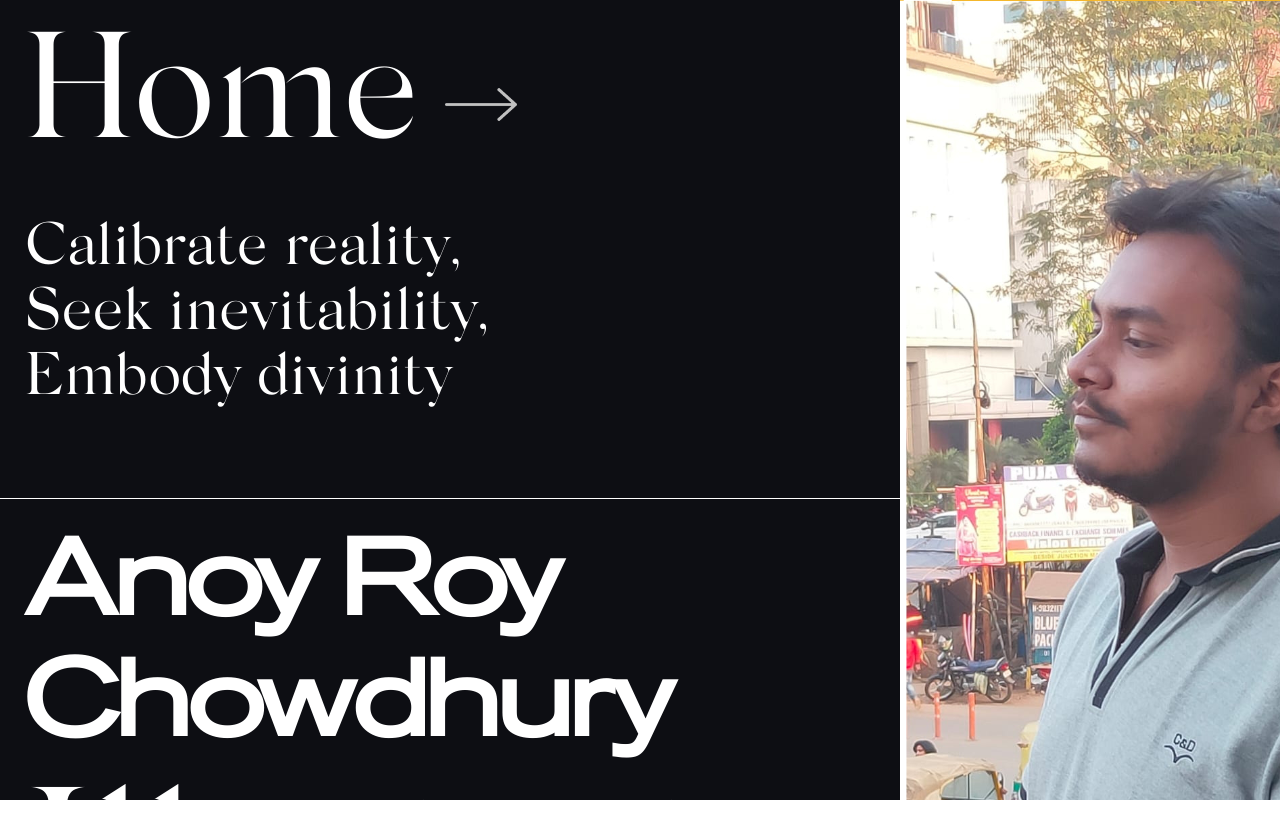
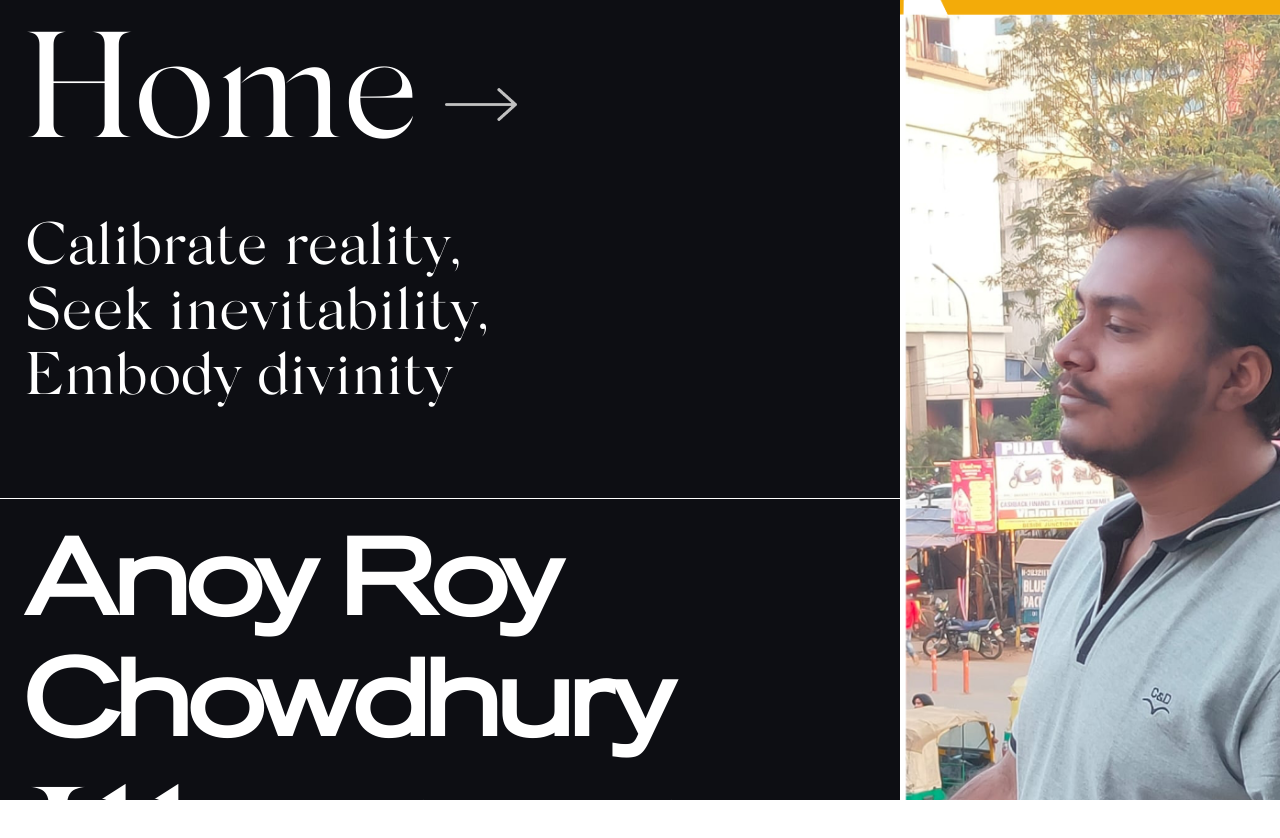
Before and after one commit to AnoyRC/PortfolioWebsite, a plain HTML site: page Index.html in a window 1280 px wide. Shown: the top 838 px of the page. Drawn offline with nearby package versions, Linux system fonts and the light colour scheme.

Commit message:
Minor Changes

```diff
--- a/Index_CSS.css
+++ b/Index_CSS.css
@@ -1,5 +1,24 @@
 body{
 	margin: 0;
+}
+/* width */
+::-webkit-scrollbar {
+  width: 10px;
+}
+
+/* Track */
+::-webkit-scrollbar-track {
+  background: transparent;
+}
+
+/* Handle */
+::-webkit-scrollbar-thumb {
+  background: transparent;
+}
+
+/* Handle on hover */
+::-webkit-scrollbar-thumb:hover {
+  background: transparent;
 }
 @font-face {
     font-family: 'SilkSerif_Regular';
@@ -113,7 +132,8 @@ body{
 
 .col-2 img{
 	background-color: #F3AB09;
-	margin-top:-30vh;
+	margin-top:-37.5vh;
+	height: 1080px;
 }
 
 #panelTwo{
```
